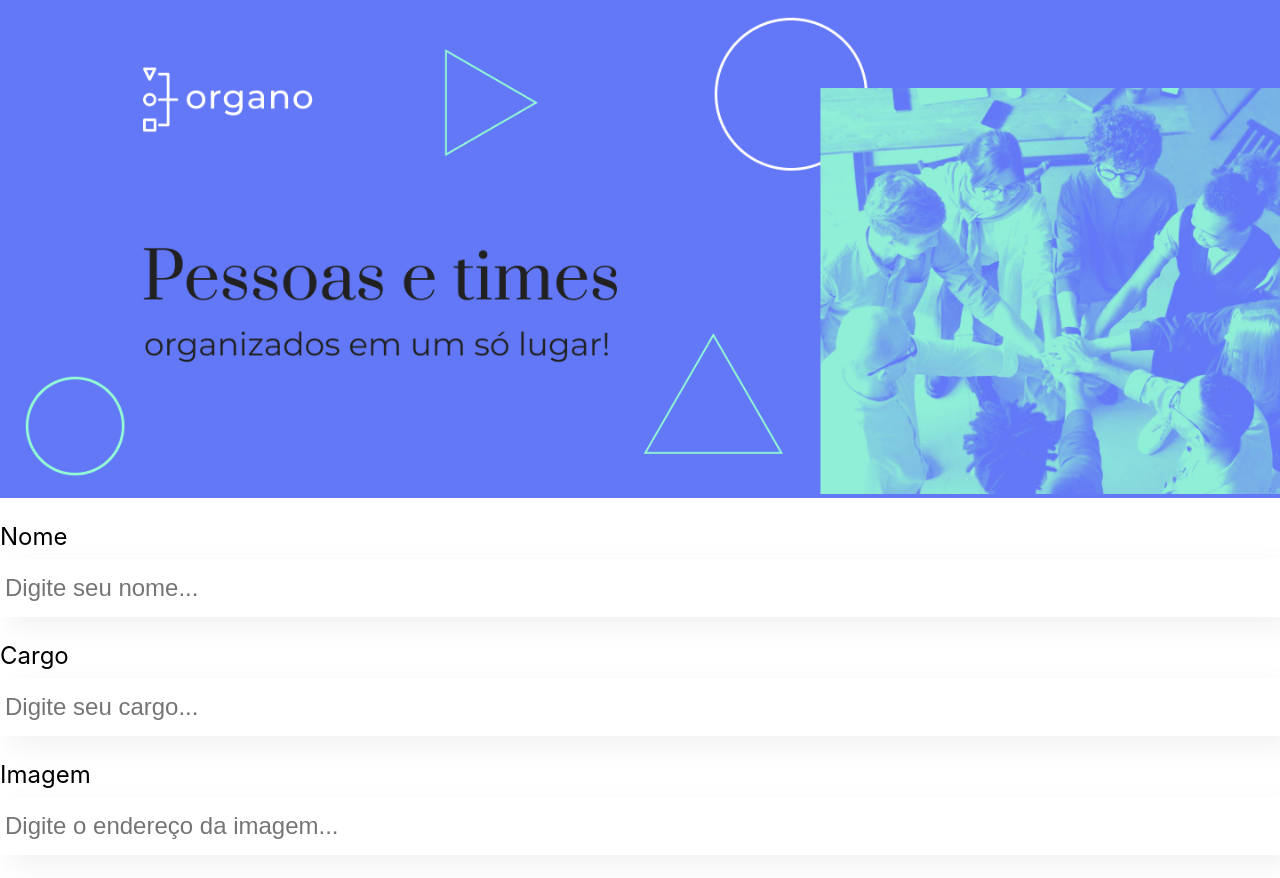
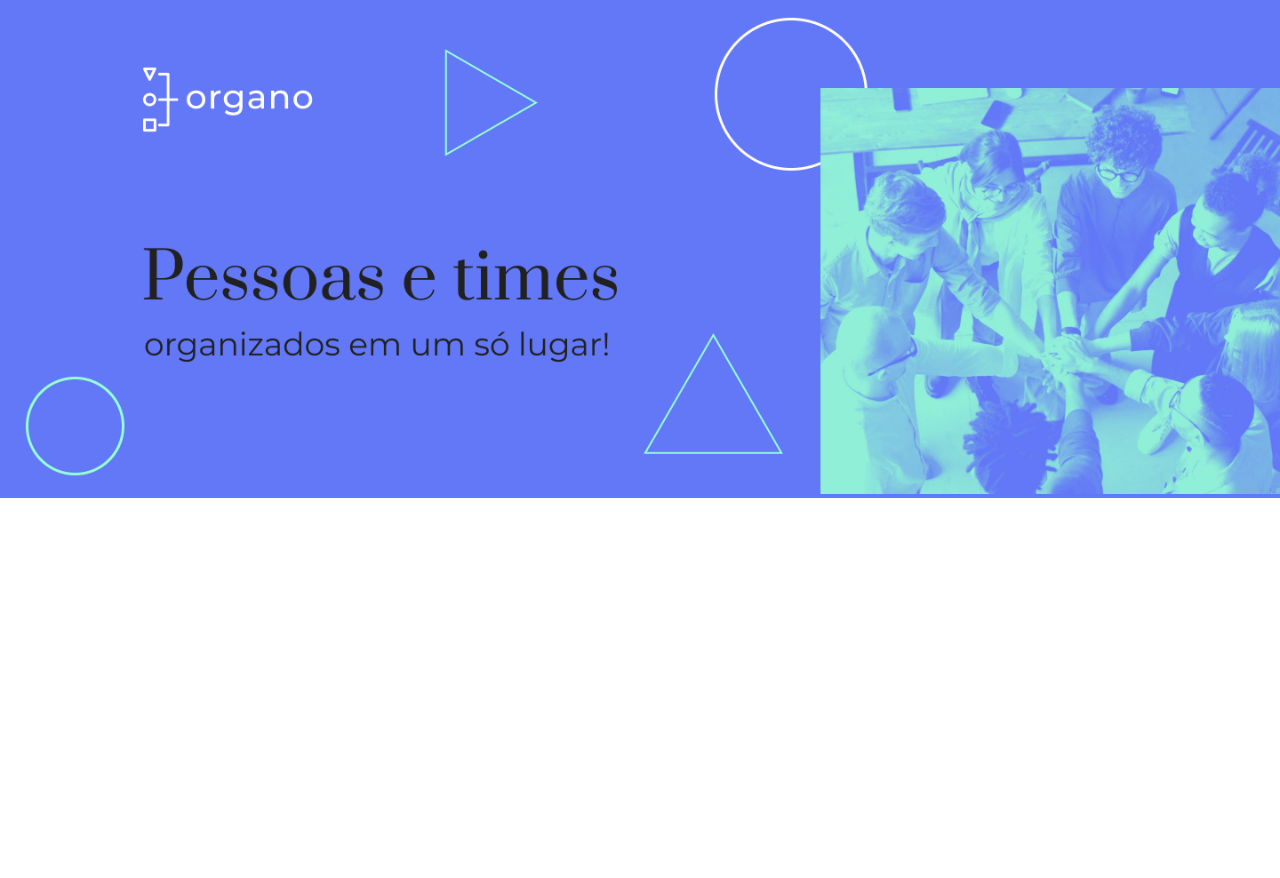
Before and after one commit to llorenzojorge/organo, a React (Create React App) app: page / in a window 1280 px wide. After the commit the page ends 800 px from the top, so only its background shows below. Built offline with nearby package versions, Linux system fonts and the light colour scheme.

Commit message:
Coloquei o CampoTexto dentro do Formulario

```diff
--- a/src/App.js
+++ b/src/App.js
@@ -5,9 +5,7 @@ function App() {
   return (
     <div className="App">
       <Banner/>
-      <CampoTexto label="Nome" placeholder="Digite seu nome"/>
-      <CampoTexto label="Cargo" placeholder="Digite seu cargo"/>
-      <CampoTexto label="Imagem" placeholder="Digite o endereço da imagem"/>
+
     </div>
   );
 }
--- a/src/componentes/Formulario/index.js
+++ b/src/componentes/Formulario/index.js
@@ -1,10 +1,13 @@
+import CampoTexto from '../CampoTexto/CampoTexto'
 import './Formulario.css'
 
 const Formulario = () => {
     return (
         <section>
             <form>
-
+                <CampoTexto label="Nome" placeholder="Digite seu nome" />
+                <CampoTexto label="Cargo" placeholder="Digite seu cargo" />
+                <CampoTextoexto label="Imagem" placeholder="Digite o endereço da imagem" />
             </form>
         </section>
     )
```
